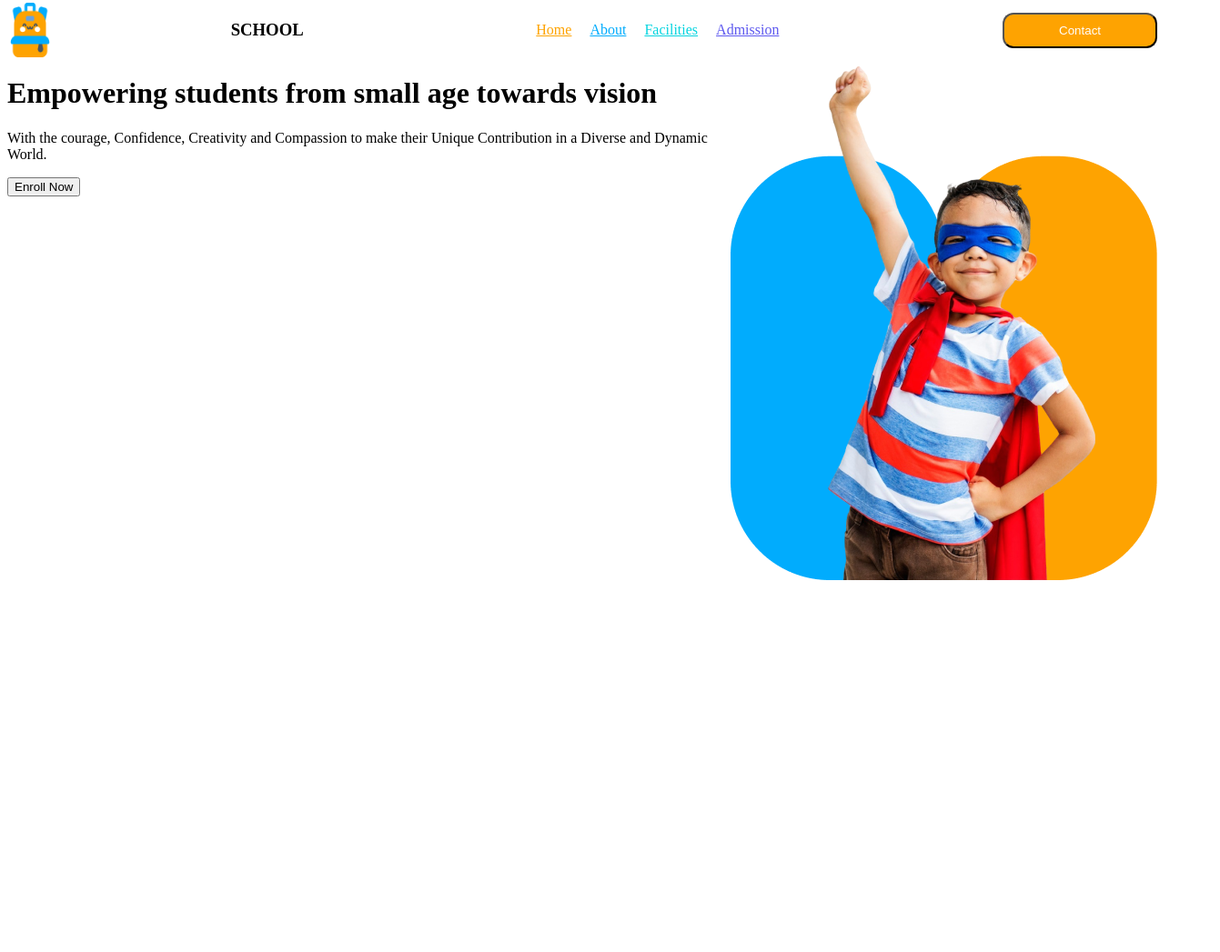
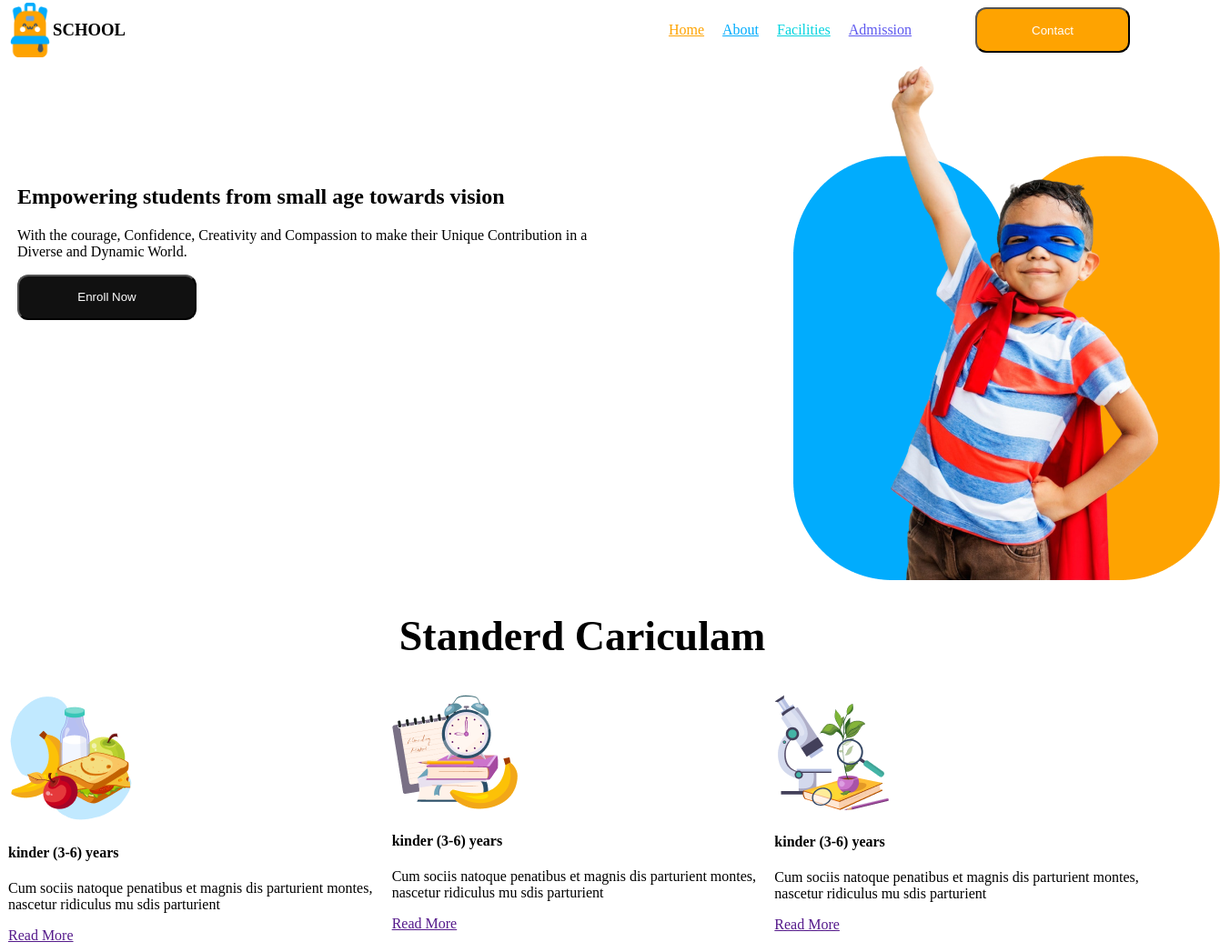
Before and after one commit to Nazmulhossainbd007/Assignment-2, a plain HTML site: page index.html in a window 1280 px wide. Shown: the part 5-1052 px from the top of the page at 91% size, 1341 px wide, since content can reach past the window. Before the commit the page ends 800 px from the top, so only its background shows below. Drawn offline with Linux system fonts and the light colour scheme.

Commit message:
Added Cariculam Section And BAnner Section File

```diff
--- a/index.html
+++ b/index.html
@@ -7,11 +7,14 @@
     <link rel="stylesheet" href="styles/style.css">
 </head>
 <body>
+   <section>
     <header>
         <nav class="navbar display-flex">
+            <div class="navbar display-flex">
                 <img class="logo-img" src="assets/logo.png" alt="">
                 <h3 class="brand">SCHOOL</h3>
-
+            </div>
+             <div class="nav-items display-flex">
                 <ul class="nav-items display-flex">
                     <li class="nav-item"><a href="" class="nav-link-1">Home</a></li>
                     <li class="nav-item-2"><a href="" class="nav-link-2">About</a></li>
@@ -25,8 +28,16 @@
 
         </header>
 
+       </section>
+
+        </nav>
+
+    </header>
+
+   </section>
 <!--Banner Section-->
 
+<section>
 
     <main class="banner display-flex">
         <div class="banner-content">
@@ -36,8 +47,62 @@
             <button class="btn-primary">Enroll Now</button>
 
         </div>
-        <div>
+        <div class="banner-img">
             <img src="assets/hero-kids.png" alt="">
+        </div>
+    </main>
+</section>
+
+
+
+<!--Standerd cariculam Section-->
+
+<br>
+<br>
+<br>
+<br>
+
+<section>
+    <div class="cariculam">
+        <h1 class="cariculam-title">Standerd Cariculam</h1>
+    </div>
+
+    <div class="cards display-flex">
+            <div class="card-1">
+                <img src="assets/kinder.png" alt="">
+
+                <h4 class="card">kinder (3-6) years</h4>
+                <p class="card-description">Cum sociis natoque penatibus et magnis
+                    dis parturient montes, nascetur ridiculus
+                    mu sdis parturient</p>
+
+                    <a href="">Read More</a>
+            </div>
+
+            <div class="card-2">
+                <img src="assets/elementary.png" alt="">
+
+                <h4 class="card">kinder (3-6) years</h4>
+                <p class="card-description">Cum sociis natoque penatibus et magnis
+                    dis parturient montes, nascetur ridiculus
+                    mu sdis parturient</p>
+
+                    <a href="">Read More</a>
+            </div>
+
+            <div class="card-3">
+                <img src="assets/middle.png   " alt="">
+
+                <h4 class="card">kinder (3-6) years</h4>
+                <p class="card-description">Cum sociis natoque penatibus et magnis
+                    dis parturient montes, nascetur ridiculus
+                    mu sdis parturient</p>
+
+                    <a href="">Read More</a>
+            </div>
+
+
+
     </div>
 
 
@@ -45,15 +110,7 @@
 
 
 
-
-
-
-
-
-    </main>
-    <footer>
-
-    </footer>
+</section>
 
 
 
--- a/styles/style.css
+++ b/styles/style.css
@@ -5,7 +5,7 @@
 .quicksand-<uniquifier> {
   font-family: "Quicksand", serif;
   font-optical-sizing: auto;
-  font-weight: <weight>;
+  font-weight: 1440;
   font-style: normal;
 }
 
@@ -71,12 +71,61 @@
     height: 60px;
  }
    .brand{
-    margin-right: 20px;
+
+    margin-right: 30px;
    }
+
 
 
 /* banner Related Styles*/
 
 .banner{
     width: 100%;
+    height: 200%;
+;
 }
+
+.banner-content{
+    margin-top: 120px;
+    margin-bottom: 120px;
+    align-items: center;
+    width: 700px;
+    margin-right: 100px;
+    margin-left:  11px;
+
+
+}
+.banner-img{
+    width: 400px;
+    height: 500px;
+    margin-left: 120px;
+}
+.btn-primary{
+    background-color: #111111;
+    color: white;
+    width: 197px;
+    height: 50px;
+    padding: 10px;
+    border-radius: 12px;
+
+}
+
+
+/* cariculam Related Styles*/
+
+.cariculam,.cariculam-title{
+
+    color: #000000;
+    font-weight: 700px;
+    font-size: 46px;
+
+}
+.cariculam-title{
+    text-align: center;
+}
+
+
+.card-1{
+    border: 1px solid white;
+    background-image: linear-gradient(222,245,255, 100%);
+}
```
Lines whose indentation alone changed are shown as unchanged.
